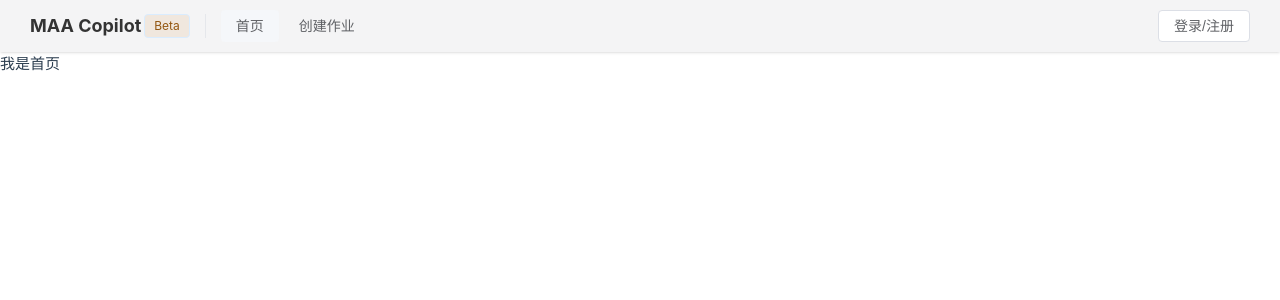
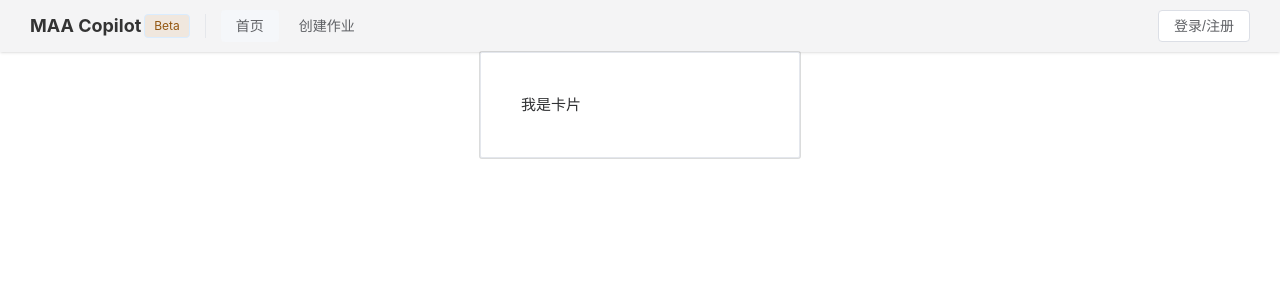
Before and after one commit to Atlan8/AtlanBaseBuilder, a Vue app: page /home in a window 1280 px wide. Shown: the top 300 px of the page. Built offline with nearby package versions, Linux system fonts and the light colour scheme.

Commit message:
feat:调整首页

```diff
--- a/components.d.ts
+++ b/components.d.ts
@@ -8,6 +8,7 @@ export {}
 declare module '@vue/runtime-core' {
   export interface GlobalComponents {
     ElButton: typeof import('element-plus/es')['ElButton']
+    ElCard: typeof import('element-plus/es')['ElCard']
     ElTag: typeof import('element-plus/es')['ElTag']
     HelloWorld: typeof import('./src/components/HelloWorld.vue')['default']
     IconCommunity: typeof import('./src/components/icons/IconCommunity.vue')['default']
--- a/src/views/home/index.vue
+++ b/src/views/home/index.vue
@@ -1,7 +1,28 @@
 <template>
-  <div>我是首页</div>
+  <div class="homeView">
+    <el-card class="card"> 我是卡片 </el-card>
+  </div>
 </template>
 
 <script lang="ts" setup></script>
 
-<style lang="scss" scoped></style>
+<style lang="scss" scoped>
+@mixin flexCenter {
+  display: flex;
+  align-items: center;
+  justify-content: center;
+}
+.homeView {
+  margin: 0 auto;
+  @include flexCenter;
+  .card {
+    width: 20rem;
+    background-color: #fff;
+    border-radius: 2px;
+    box-shadow: 0 0 0 1px rgb(17 20 24 / 15%);
+    padding: 20px;
+    transition: transform 200ms cubic-bezier(0.4, 1, 0.75, 0.9),
+      box-shadow 200ms cubic-bezier(0.4, 1, 0.75, 0.9);
+  }
+}
+</style>
--- a/src/views/layout/index.vue
+++ b/src/views/layout/index.vue
@@ -53,6 +53,7 @@ export default defineComponent({
   width: 100vw;
   height: 100vh;
   box-sizing: border-box;
+  background-color: #fff;
 
   .layoutNav {
     background-color: rgb(244 244 245 / var(--tw-bg-opacity));
```
